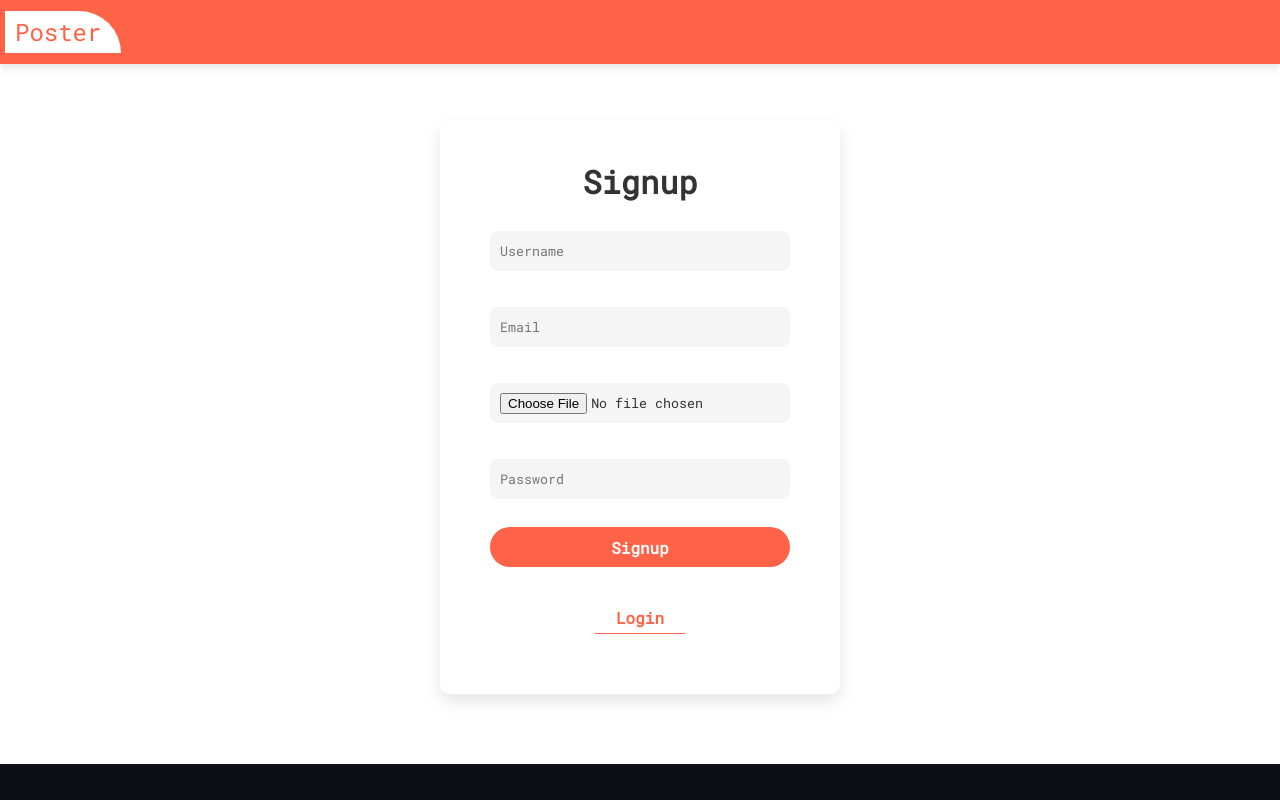
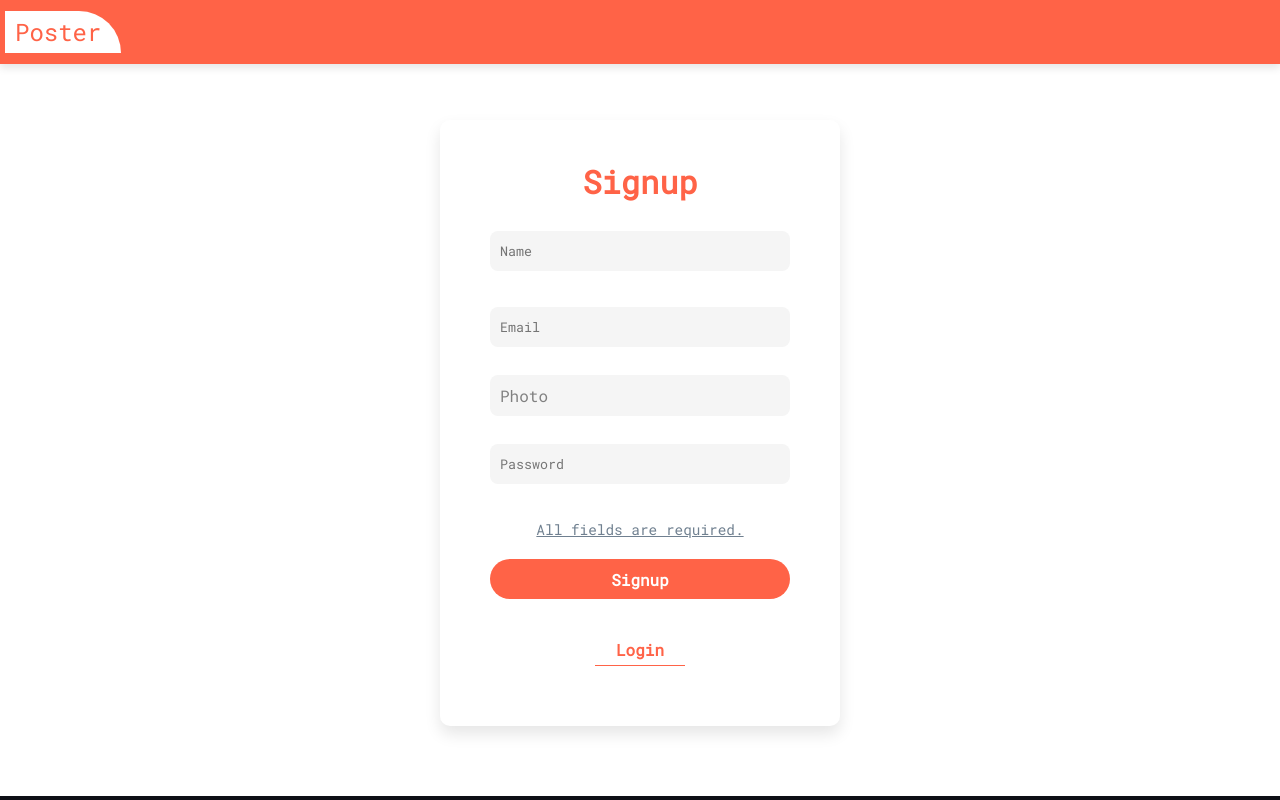
Before and after one commit to princethakur1999/Poster, a React (Vite) app: page /signup in a window 1280 px wide. Built offline with nearby package versions, Linux system fonts and the light colour scheme; no server answers.

Commit message:
style modified

```diff
--- a/src/components/ForgotPassword/ForgotPassword.css
+++ b/src/components/ForgotPassword/ForgotPassword.css
@@ -5,6 +5,7 @@
     display: flex;
     flex-direction: column;
     justify-content: center;
+    gap: 25px;
     align-items: center;
     background-color: #fff;
     border-radius: 10px;
@@ -14,9 +15,10 @@
 }
 
 .forgotPassword h2 {
-    color: #333;
+    color: tomato;
     font-size: 1.5rem;
     margin-bottom: 20px;
+    text-decoration: underline;
 }
 
 .forgotPassword form {
@@ -24,7 +26,7 @@
     height: auto;
     display: flex;
     flex-direction: column;
-    gap: 16px;
+    gap: 25px;
 }
 
 .forgotPassword form input {
--- a/src/components/ForgotPassword/ForgotPassword.jsx
+++ b/src/components/ForgotPassword/ForgotPassword.jsx
@@ -128,7 +128,7 @@ export default function ForgotPassword() {
 
         <div className="forgotPassword">
 
-            <h2>Forgot Password</h2>
+            <h2>Forgot Password?</h2>
 
             <form onSubmit={submitHandler} autocomplete="off">
 
@@ -138,7 +138,7 @@ export default function ForgotPassword() {
                         <>
                             <input
                                 type="text"
-                                placeholder="Email"
+                                placeholder="Enter Your Email"
                                 name="email"
                                 value={email}
                                 onChange={(e) => setEmail(e.target.value)}
--- a/src/components/Login/Login.css
+++ b/src/components/Login/Login.css
@@ -14,7 +14,7 @@
 }
 
 .login h2 {
-    color: #333;
+    color: tomato;
     font-size: 2rem;
     margin-bottom: 20px;
 }
--- a/src/components/Signup/Signup.css
+++ b/src/components/Signup/Signup.css
@@ -14,7 +14,7 @@
 }
 
 .signup h2 {
-    color: #333;
+    color: tomato;
     font-size: 2rem;
     margin-bottom: 20px;
 }
@@ -42,6 +42,25 @@ input:focus {
     background-color: #e0e0e0;
 }
 
+.custom-file-input-label {
+    display: inline-block;
+    position: relative;
+    cursor: pointer;
+    padding: 10px;
+    border-radius: 8px;
+    background-color: #f5f5f5;
+    transition: background-color 0.3s ease;
+    color: grey;
+}
+
+.custom-file-input-label input {
+    position: absolute;
+    top: 0;
+    left: 0;
+    opacity: 0;
+}
+
+
 .photo {
     color: #333;
     height: 40px;
@@ -50,6 +69,16 @@ input:focus {
     outline: none;
     width: 100%;
 }
+
+
+.required-message {
+    color: slategray;
+    text-decoration: underline;
+    font-size: 0.9rem;
+    margin-top: 8px;
+    text-align: center;
+}
+
 
 .signupBtn {
     width: 100%;
--- a/src/components/Signup/Signup.jsx
+++ b/src/components/Signup/Signup.jsx
@@ -98,7 +98,7 @@ export default function Signup() {
 
                     <input
                         type="text"
-                        placeholder="Username"
+                        placeholder="Name"
                         name="username"
                         id="username"
                         value={signupDetails.username || ''}
@@ -115,14 +115,19 @@ export default function Signup() {
                         onChange={changeHandler}
                     />
 
-                    <input
-                        className='photo'
-                        type='file'
-                        placeholder='Photo'
-                        name='photo'
-                        onChange={changeHandler}
-                    />
+                    <label htmlFor="fileInput" className="custom-file-input-label">
+                        {
+                            signupDetails.photo ? signupDetails.photo.name : "Photo"
+                        }
+                        <input
+                            id="fileInput"
+                            type="file"
+                            name="photo"
+                            className="photo"
+                            onChange={changeHandler}
+                        />
 
+                    </label>
 
                     <input
                         type="password"
@@ -132,6 +137,9 @@ export default function Signup() {
                         value={signupDetails.password || ''}
                         onChange={changeHandler}
                     />
+
+                    <p className="required-message">All fields are required.</p>
+
                     <button className='signupBtn' type="submit">
                         {
                             loading ? 'Processing...' : 'Signup'
--- a/src/pages/Home/Home.jsx
+++ b/src/pages/Home/Home.jsx
@@ -84,7 +84,10 @@ export default function Home() {
                             }
 
                             {
+                               !loading &&
+                               (
                                 posts && posts.length >= 0 ? null : <p>No posts found.</p>
+                               )
                             }
 
                         </div>
--- a/src/pages/Profile/Profile.jsx
+++ b/src/pages/Profile/Profile.jsx
@@ -226,15 +226,17 @@ export default function Profile() {
 
             <div className='my-posts'>
                 {
-                     user?.posts?.length > 0 ?
+                     user?.posts?.length > 0 &&
                         (
                             user.posts.map((post) => <Post key={post._id} post={post} username={user.username} />)
                         )
-                        :
-                        (
-                          <p className="no-posts">No posts found!</p>
-                        )
                 }
+
+                {
+                   !loading && user?.posts?.length === 0 &&
+                   <p>No posts found.</p>
+                }
+
             </div>
         </div>
     );
--- a/src/pages/User/User.css
+++ b/src/pages/User/User.css
@@ -83,7 +83,6 @@
     align-items: center;
     gap: 8px;
     padding: 10px;
-    cursor: pointer;
     border-radius: 8px;
     border: 1px solid tomato;
     text-decoration: none;
--- a/src/pages/User/User.jsx
+++ b/src/pages/User/User.jsx
@@ -97,21 +97,26 @@ export default function Profile() {
                         )
                         :
                         (
-                            loading ? (<p>Loading...</p>) : (<p>{username}</p>)
+                            < div className='loader'></div>
                         )
                 }
 
                 <div className='posts'>
+
                     {
-                        user?.posts?.length > 0 ?
+                        user?.posts?.length > 0 &&
                             (
                                 user.posts.map((post) => <UserPost key={post._id} post={post} username={user.username} />)
                             )
-                            :
-                            (
-                                <p className="no-posts-found">No posts found!</p>
-                            )
                     }
+
+
+                    {
+                        !loading && user?.posts?.length === 0 &&
+                        <p>No posts found.</p>
+                    }
+
+
                 </div>
             </div>
         </div>
```
